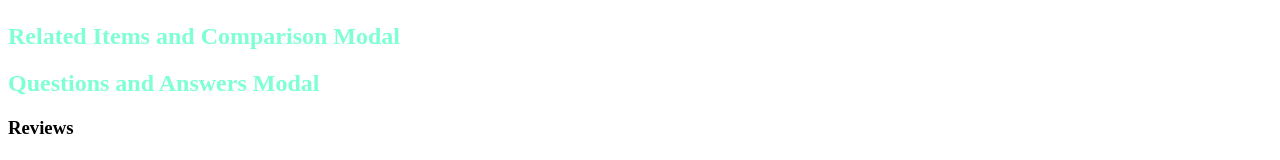
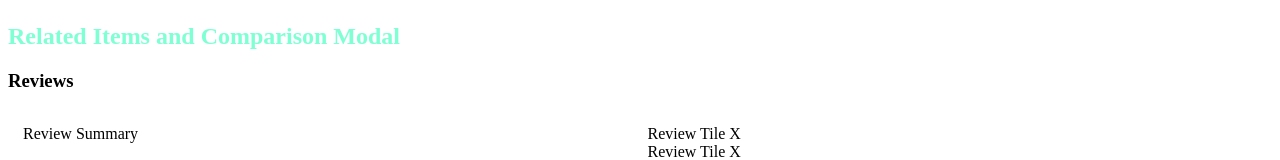
Before and after one commit to justin-tat/upgraded-umbrella, a React app: page / in a window 1280 px wide. Shown: the part 877-1037 px from the top of the page. Built offline with nearby package versions, Linux system fonts and the light colour scheme.

Commit message:
Remove Q&A section

```diff
--- a/client/App.jsx
+++ b/client/App.jsx
@@ -2,7 +2,6 @@ import React from 'react';
 import ReactDOM from 'react-dom';
 import Overview from './components/Overview.jsx'
 import Comparison from './components/Comparison.jsx'
-import Forum from './components/Forum.jsx'
 import Reviews from './components/Reviews.jsx'
 import "./styles.scss";
 
@@ -17,7 +16,6 @@ class App extends React.Component {
         <h1>Team Parasol's App</h1>
         <Overview/>
         <Comparison/>
-        <Forum/>
         <Reviews/>
       </div>
     )
--- a/client/components/Forum.jsx
+++ /dev/null
@@ -1,17 +0,0 @@
-import React from 'react';
-
-class Forum extends React.Component {
-  constructor(props) {
-    super(props);
-  }
-
-  render() {
-    return(
-      <div>
-        <h2>Questions and Answers Modal</h2>
-      </div>
-    )
-  }
-}
-
-export default Forum;
```
Also changed, not shown: 1 other file (tests, documents, lock files or other folders).
